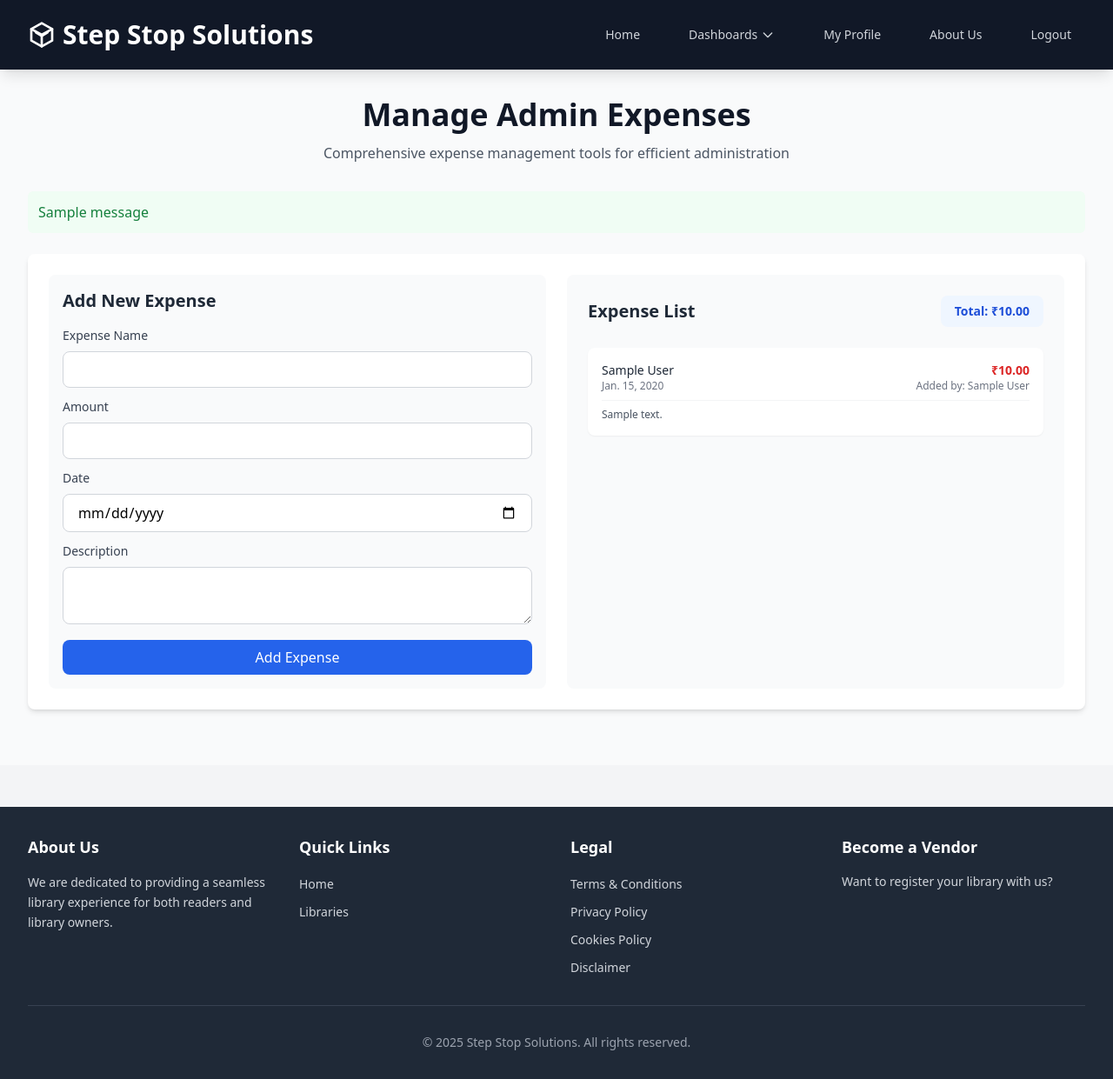
After one commit to kanishkkumarsingh2004/Step-Stop-Solutions, a Django app: page /manage-admin-expenses/ in a window 1280 px wide. The commit adds this page. Shown: the whole page at 87% size. Run offline with Django 5.2, Linux system fonts and the light colour scheme; a user stored in the database is signed in; tables that the repository leaves empty hold one stand-in row (values such as "Sample post"); one stand-in notice (Sample message) is shown; some libraries are stand-ins or nearby versions.

Commit message:
admin expense

```diff
--- a/library/models.py
+++ b/library/models.py
@@ -443,3 +443,15 @@ class AdminCard(models.Model):
 
     def __str__(self):
         return f"{self.card_id} - {self.library.name}"
+
+class AdminExpense(models.Model):
+    name = models.CharField(max_length=255)
+    amount = models.DecimalField(max_digits=10, decimal_places=2)
+    date = models.DateField()
+    description = models.TextField(blank=True, null=True)
+    created_by = models.ForeignKey(CustomUser, on_delete=models.SET_NULL, null=True)
+    created_at = models.DateTimeField(auto_now_add=True)
+    updated_at = models.DateTimeField(auto_now=True)
+
+    def __str__(self):
+        return f"{self.name} - ${self.amount} - {self.date}"
--- a/library/templates/admin_page/admin_dashboard.html
+++ b/library/templates/admin_page/admin_dashboard.html
@@ -180,6 +180,10 @@
                     <h2 class="text-base sm:text-lg font-semibold text-gray-700">Expense Tracking & Analytics</h2>
                 </div>
                 <div class="space-y-2">
+                    <a href="{% url 'Manage_Admin_Expenss' %}" class="w-full text-left p-2 sm:p-3 bg-gray-50 rounded-md sm:rounded-lg hover:bg-gray-100 transition-colors duration-200 flex items-center justify-between text-xs sm:text-sm">
+                        <span>Manage Admin Expensse</span>
+                        <i class="bi bi-bar-chart-line text-gray-500 text-lg sm:text-xl"></i>
+                    </a>
                     <a href="{% url 'admin_graphs' %}" class="w-full text-left p-2 sm:p-3 bg-gray-50 rounded-md sm:rounded-lg hover:bg-gray-100 transition-colors duration-200 flex items-center justify-between text-xs sm:text-sm">
                         <span>Graphs</span>
                         <i class="bi bi-bar-chart-line text-gray-500 text-lg sm:text-xl"></i>
--- /dev/null
+++ b/library/templates/admin_page/manage_admin_expenses.html
@@ -0,0 +1,106 @@
+{% extends "base.html" %}
+{% load static %}
+
+{% block content %}
+<div class="min-h-screen bg-gray-50">
+    <div class="max-w-7xl mx-auto px-2 sm:px-4 lg:px-8 py-4 sm:py-6 lg:py-8">
+        <!-- Page Header -->
+        <div class="text-center mb-4 sm:mb-8">
+            <h1 class="text-xl sm:text-3xl md:text-4xl font-bold text-gray-900 mb-2 sm:mb-3">Manage Admin Expenses</h1>
+            <p class="text-xs sm:text-base text-gray-600 max-w-2xl mx-auto px-2">
+                Comprehensive expense management tools for efficient administration
+            </p>
+        </div>
+
+        <!-- Messages -->
+        {% if messages %}
+        <div class="mb-4 sm:mb-6">
+            {% for message in messages %}
+            <div class="{% if message.tags == 'success' %}bg-green-50 text-green-700{% else %}bg-red-50 text-red-700{% endif %} p-2 sm:p-3 rounded-md mb-2 sm:mb-3 text-sm sm:text-base">
+                {{ message }}
+            </div>
+            {% endfor %}
+        </div>
+        {% endif %}
+
+        <!-- Expense Management Content -->
+        <div class="bg-white rounded-lg shadow-md p-3 sm:p-4 lg:p-6">
+            <div class="grid grid-cols-1 gap-4 sm:gap-6 md:grid-cols-2">
+                <!-- Add Expense Form -->
+                <div class="bg-gray-50 p-3 sm:p-4 rounded-lg">
+                    <h2 class="text-lg sm:text-xl font-semibold text-gray-800 mb-3 sm:mb-4">Add New Expense</h2>
+                    <form method="post" class="space-y-3 sm:space-y-4">
+                        {% csrf_token %}
+                        <div class="space-y-2 sm:space-y-3">
+                            <div>
+                                <label for="expense_name" class="block text-xs sm:text-sm font-medium text-gray-700 mb-1 sm:mb-2">Expense Name</label>
+                                <input type="text" id="expense_name" name="expense_name"
+                                       class="w-full px-3 py-1.5 sm:px-4 sm:py-2 border border-gray-300 rounded-lg focus:ring-2 focus:ring-blue-500 focus:border-blue-500 transition duration-200 text-sm sm:text-base"
+                                       required>
+                            </div>
+                            <div>
+                                <label for="amount" class="block text-xs sm:text-sm font-medium text-gray-700 mb-1 sm:mb-2">Amount</label>
+                                <input type="number" id="amount" name="amount" step="0.01"
+                                       class="w-full px-3 py-1.5 sm:px-4 sm:py-2 border border-gray-300 rounded-lg focus:ring-2 focus:ring-blue-500 focus:border-blue-500 transition duration-200 text-sm sm:text-base"
+                                       required>
+                            </div>
+                            <div>
+                                <label for="date" class="block text-xs sm:text-sm font-medium text-gray-700 mb-1 sm:mb-2">Date</label>
+                                <input type="date" id="date" name="date"
+                                       class="w-full px-3 py-1.5 sm:px-4 sm:py-2 border border-gray-300 rounded-lg focus:ring-2 focus:ring-blue-500 focus:border-blue-500 transition duration-200 text-sm sm:text-base"
+                                       max="{{ today|date:'Y-m-d' }}"
+                                       required>
+                            </div>
+                            <div>
+                                <label for="description" class="block text-xs sm:text-sm font-medium text-gray-700 mb-1 sm:mb-2">Description</label>
+                                <textarea id="description" name="description" rows="2" class="w-full px-3 py-1.5 sm:px-4 sm:py-2 border border-gray-300 rounded-lg focus:ring-2 focus:ring-blue-500 focus:border-blue-500 transition duration-200 text-sm sm:text-base"></textarea>
+                            </div>
+                            <button type="submit"
+                                    class="w-full bg-blue-600 hover:bg-blue-700 text-white px-4 py-1.5 sm:px-6 sm:py-2 rounded-lg transition-all duration-300 focus:outline-none focus:ring-2 focus:ring-blue-500 focus:ring-offset-2 text-sm sm:text-base">
+                                Add Expense
+                            </button>
+                        </div>
+                    </form>
+                </div>
+
+                <!-- Expense List -->
+                <div class="bg-gray-50 p-6 rounded-lg">
+                    <div class="flex justify-between items-center mb-6">
+                        <h2 class="text-lg sm:text-xl font-semibold text-gray-800">Expense List</h2>
+                        <div class="bg-blue-50 px-3 py-1.5 rounded-lg text-center sm:px-4 sm:py-2">
+                            <p class="text-xs sm:text-sm font-semibold text-blue-700">
+                                Total: ₹{{ total_expenses|floatformat:2 }}
+                            </p>
+                        </div>
+                    </div>
+                    <div class="space-y-4">
+                        {% for expense in expenses %}
+                        <div class="bg-white p-4 rounded-lg shadow-sm hover:shadow-md transition-shadow duration-200">
+                            <div class="flex justify-between items-start">
+                                <div>
+                                    <p class="text-sm font-medium text-gray-800">{{ expense.name }}</p>
+                                    <p class="text-xs text-gray-500">{{ expense.date }}</p>
+                                </div>
+                                <div class="text-right">
+                                    <p class="text-sm font-semibold text-red-600">₹{{ expense.amount }}</p>
+                                    <p class="text-xs text-gray-500">Added by: {{ expense.created_by.get_full_name|default:"Admin" }}</p>
+                                </div>
+                            </div>
+                            {% if expense.description %}
+                            <div class="mt-2 pt-2 border-t border-gray-100">
+                                <p class="text-xs text-gray-600">{{ expense.description }}</p>
+                            </div>
+                            {% endif %}
+                        </div>
+                        {% empty %}
+                        <div class="text-center text-gray-500 py-4">
+                            No expenses recorded yet
+                        </div>
+                        {% endfor %}
+                    </div>
+                </div>
+            </div>
+        </div>
+    </div>
+</div>
+{% endblock %}
--- a/library/urls.py
+++ b/library/urls.py
@@ -179,4 +179,5 @@ urlpatterns = [
 
     # Admin Graphs
     path('admin-graphs/', views.admin_graphs, name='admin_graphs'),
+    path('manage-admin-expenses/', views.Manage_Admin_Expenss, name='Manage_Admin_Expenss'),
 ]
--- a/library/views.py
+++ b/library/views.py
@@ -12,6 +12,7 @@ from django.contrib import messages
 from django.contrib.admin.models import LogEntry
 import logging
 from django.core.paginator import Paginator
+from django.utils.timezone import now
 
 
 # Set up logging
@@ -36,6 +37,7 @@ from .models import (
     Review,
     VendorSSID,
     AdminCard,
+    AdminExpense,
 )
 # Python standard library imports
 import json
@@ -2711,3 +2713,45 @@ def admin_graphs(request):
         'user_counts': user_counts,
         'subscription_data': subscription_data
     })
+
+@login_required
+def Manage_Admin_Expenss(request):
+    if request.method == 'POST':
+        try:
+            name = request.POST.get('expense_name')
+            amount = request.POST.get('amount')
+            date = request.POST.get('date')
+            description = request.POST.get('description')
+
+            # Basic validation
+            if not all([name, amount, date]):
+                messages.error(request, 'All fields are required')
+                return redirect('Manage_Admin_Expenss')
+
+            # Create new expense
+            AdminExpense.objects.create(
+                name=name,
+                amount=amount,
+                date=date,
+                description=description,
+                created_by=request.user
+            )
+            messages.success(request, 'Expense added successfully')
+            return redirect('Manage_Admin_Expenss')
+
+        except Exception as e:
+            logger.error(f"Error adding expense: {str(e)}")
+            messages.error(request, 'An error occurred while adding the expense')
+            return redirect('Manage_Admin_Expenss')
+
+    # Get all expenses for display
+    expenses = AdminExpense.objects.all().order_by('-date')
+    total_expenses = expenses.aggregate(total=Sum('amount'))['total'] or 0
+
+    context = {
+        'page_title': 'Manage Admin Expenses',
+        'expenses': expenses,
+        'total_expenses': total_expenses,
+        'today': now().date()  # Add today's date to context
+    }
+    return render(request, 'admin_page/manage_admin_expenses.html', context)
```
Also changed, not shown: library/templates/admin_page/all_users.html (+13 -11 lines), library/templates/users_pages/home.html (+6 -6 lines), library/migrations/0028_adminexpense.py (added).
